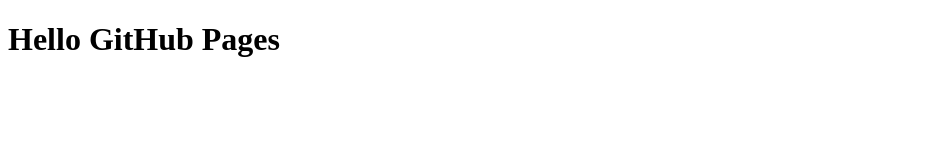
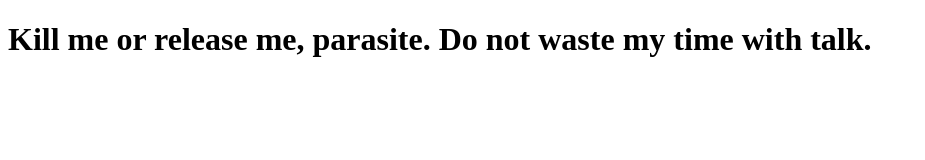
Before and after one commit to 9ele9/static, a plain HTML site: page index.html in a window 1280 px wide. Shown: the whole page, without its empty margins (0-925 px from the left). Drawn offline with Linux system fonts and the light colour scheme.

Commit message:
add(homepage)

```diff
--- a/index.html
+++ b/index.html
@@ -5,6 +5,6 @@
     <title>Title</title>
 </head>
 <body>
-<h1>Hello GitHub Pages</h1>
+<h1>Kill me or release me, parasite. Do not waste my time with talk.</h1>
 </body>
 </html>
```
